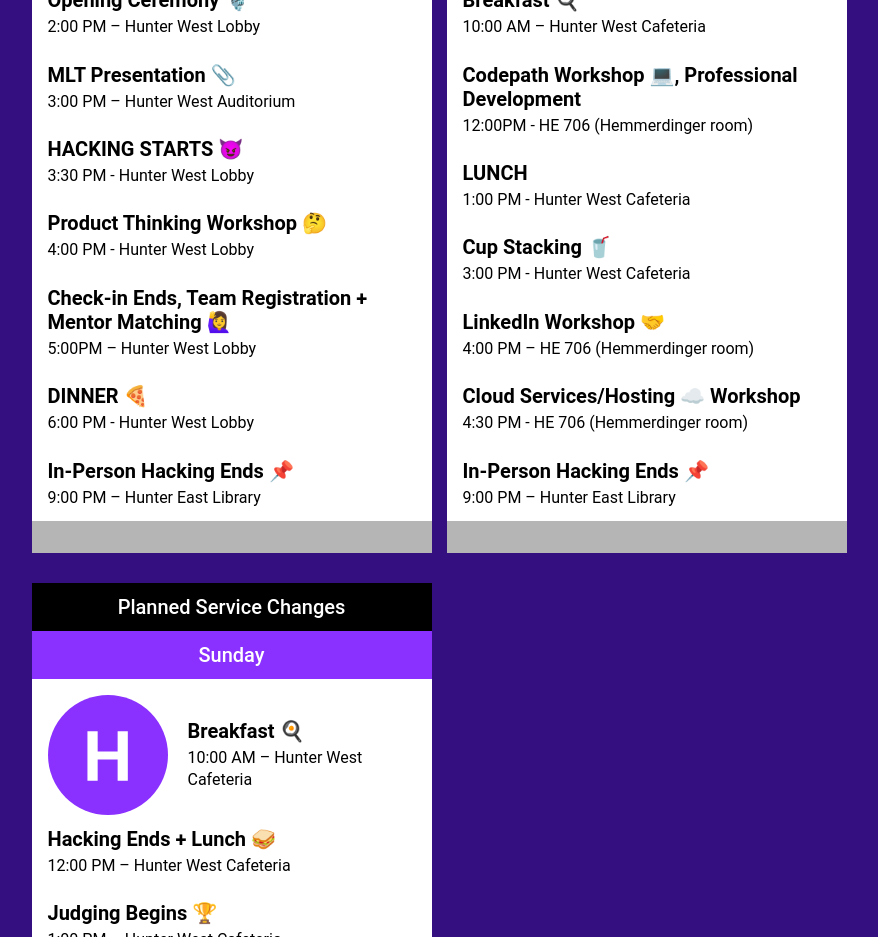
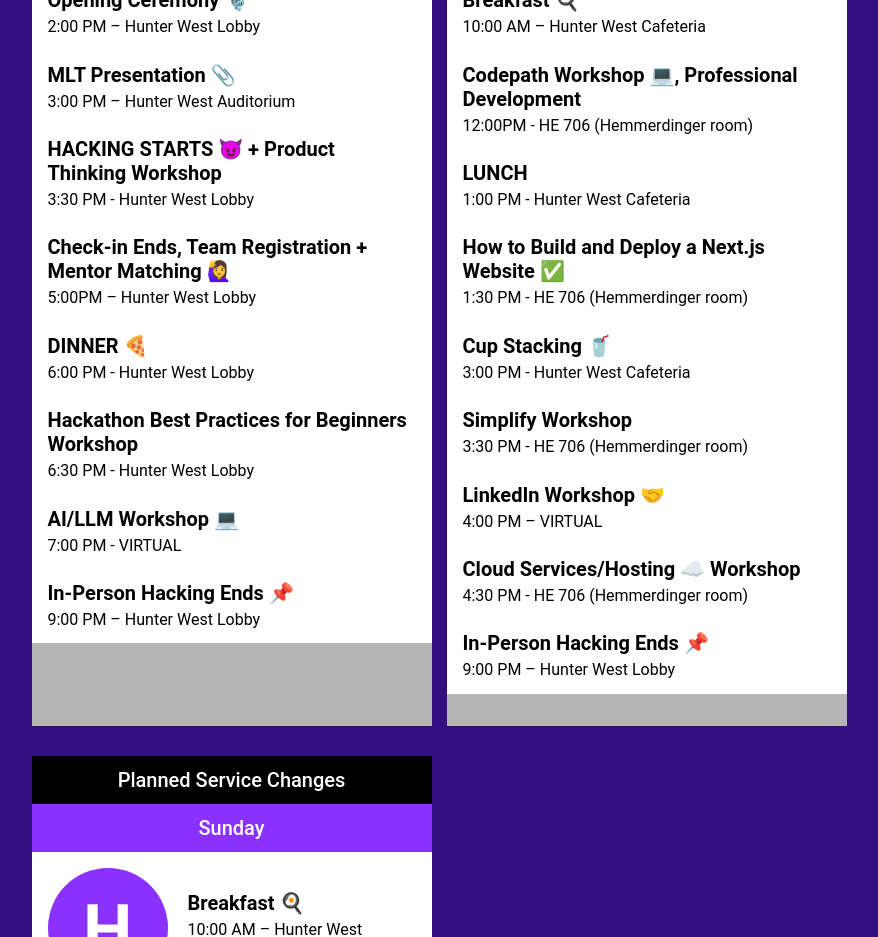
Before and after one commit to KymaiselHunter/hunterhacks, a React (Vite) app in the folder hunterhacks-website/: page / in a window 1280 px wide. Shown: the part 3400-4337 px from the top of the page, without its empty margins (290-1168 px from the left). Built offline with nearby package versions, Linux system fonts and the light colour scheme.

Commit message:
update schedule with more workshops

```diff
--- a/hunterhacks-website/src/components/ScheduleList.jsx
+++ b/hunterhacks-website/src/components/ScheduleList.jsx
@@ -15,12 +15,8 @@
     activityDescription: "3:00 PM – Hunter West Auditorium",
   },
   {
-    activityTitle: "HACKING STARTS 😈",
+    activityTitle: "HACKING STARTS 😈 + Product Thinking Workshop",
     activityDescription: "3:30 PM - Hunter West Lobby",
-  },
-  {
-    activityTitle: "Product Thinking Workshop 🤔",
-    activityDescription: "4:00 PM - Hunter West Lobby",
   },
   {
     activityTitle: "Check-in Ends, Team Registration + Mentor Matching 🙋‍♀️",
@@ -31,8 +27,16 @@
     activityDescription: "6:00 PM - Hunter West Lobby",
   },
   {
+    activityTitle: "Hackathon Best Practices for Beginners Workshop",
+    activityDescription: "6:30 PM - Hunter West Lobby",
+  },
+  {
+    activityTitle: "AI/LLM Workshop 💻",
+    activityDescription: "7:00 PM - VIRTUAL",
+  },
+  {
     activityTitle: "In-Person Hacking Ends 📌",
-    activityDescription: "9:00 PM – Hunter East Library",
+    activityDescription: "9:00 PM – Hunter West Lobby",
   },
 ];
 const activitiesSaturday = [
@@ -57,12 +61,20 @@
     activityDescription: "1:00 PM - Hunter West Cafeteria",
   },
   {
+    activityTitle: "How to Build and Deploy a Next.js Website ✅",
+    activityDescription: "1:30 PM - HE 706 (Hemmerdinger room)",
+  },
+  {
     activityTitle: "Cup Stacking 🥤",
     activityDescription: "3:00 PM - Hunter West Cafeteria",
   },
   {
+    activityTitle: "Simplify Workshop",
+    activityDescription: "3:30 PM - HE 706 (Hemmerdinger room)",
+  },
+  {
     activityTitle: "LinkedIn Workshop 🤝",
-    activityDescription: "4:00 PM – HE 706 (Hemmerdinger room)",
+    activityDescription: "4:00 PM – VIRTUAL",
   },
   {
     activityTitle: "Cloud Services/Hosting ☁️ Workshop",
@@ -70,7 +82,7 @@
   },
   {
     activityTitle: "In-Person Hacking Ends 📌",
-    activityDescription: "9:00 PM – Hunter East Library",
+    activityDescription: "9:00 PM – Hunter West Lobby",
   },
 ];
 const activitiesSunday = [
```
